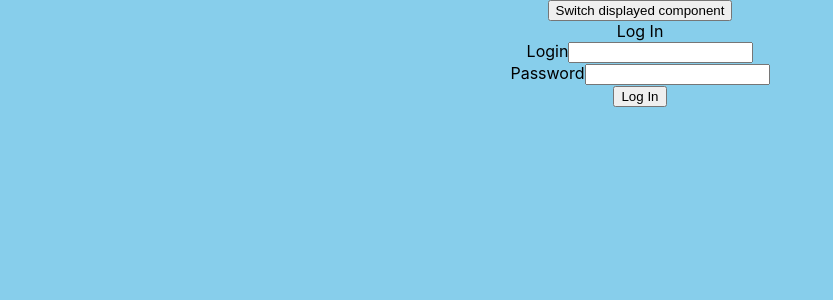
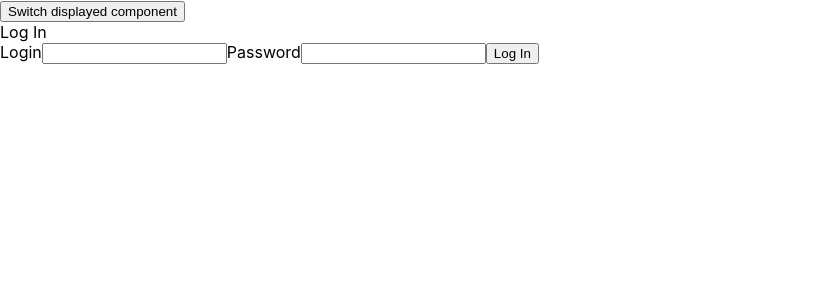
Before and after one commit to Sienkowski99/FirstWebService, a React (Create React App) app in the folder react_version_of_the_project/: page / in a window 1280 px wide. Shown: the top 300 px of the page, without its empty margins (0-833 px from the left). Built offline with nearby package versions, Linux system fonts and the light colour scheme.

Commit message:
removed all styles, minor changes

```diff
--- a/react_version_of_the_project/src/App.css
+++ b/react_version_of_the_project/src/App.css
@@ -1,4 +1,4 @@
-.App {
+/* .App {
   text-align: center;
 }
 
@@ -35,4 +35,4 @@
   to {
     transform: rotate(360deg);
   }
-}
+} */
--- a/react_version_of_the_project/src/App.js
+++ b/react_version_of_the_project/src/App.js
@@ -6,16 +6,16 @@ import RegisterForm from "./components/RegisterForm";
 import Dashboard from "./components/Dashboard";
 
 function App() {
-  const bodyStyle = {
-    position: "absolute",
-    display: "flex",
-    flexDirection: "column",
-    alignItems: "center",
-    // justifyContent: "space-around",
-    backgroundColor: "skyblue",
-    width: "100%",
-    height: "100%",
-  };
+  // const bodyStyle = {
+  //   position: "absolute",
+  //   display: "flex",
+  //   flexDirection: "column",
+  //   alignItems: "center",
+  //   // justifyContent: "space-around",
+  //   backgroundColor: "skyblue",
+  //   width: "100%",
+  //   height: "100%",
+  // };
 
   const [mainComponents, setMainComponents] = useState([
     <LoginForm pickComponent={pickComponent} />,
@@ -46,7 +46,7 @@ function App() {
   }
 
   return (
-    <div className="App" style={bodyStyle}>
+    <div className="App">
       {/* <header className="App-header">
         <img src={logo} className="App-logo" alt="logo" />
         <p>
@@ -62,7 +62,7 @@ function App() {
         </a>
       </header> */}
       {/* <LoginForm/> */}
-      <div id="bodyContent" style={bodyStyle}>
+      <div id="bodyContent">
         <button onClick={() => pickComponent("next")}>
           Switch displayed component
         </button>
--- a/react_version_of_the_project/src/components/Dashboard.js
+++ b/react_version_of_the_project/src/components/Dashboard.js
@@ -29,15 +29,8 @@ const Dashboard = (props) => {
   const [resData, setResData] = useState(props.resData);
   // const [monthWithYear, setMonthWithYear] = useState(props.month);
   return (
-    <div style={main}>
-      <form
-        onSubmit={handleSubmit}
-        style={{
-          width: "30%",
-          display: "flex",
-          flexDirection: "column",
-        }}
-      >
+    <div>
+      <form onSubmit={handleSubmit}>
         <label>
           Pick the date and time that you're willing to sacrifice for meeting up
           with friends
@@ -72,21 +65,21 @@ const Dashboard = (props) => {
 
       <div
         id="datesElement"
-        style={{
-          display: "flex",
-          flexDirection: "column",
-          justifyContent: "space-around",
-          width: "30%",
-        }}
+        // style={{
+        //   display: "flex",
+        //   flexDirection: "column",
+        //   justifyContent: "space-around",
+        //   width: "30%",
+        // }}
       >
         <div
-          style={{
-            display: "flex",
-            justifyContent: "space-between",
-          }}
+        // style={{
+        //   display: "flex",
+        //   justifyContent: "space-between",
+        // }}
         >
           <button>Previous</button>
-          <p style={{ color: "red" }}>{resData.content.title}</p>
+          <p>{resData.content.title}</p>
           <button>Next</button>
         </div>
         {resData.content.days2.days.map((element) => (
@@ -103,7 +96,7 @@ const Dashboard = (props) => {
       </div>
 
       <img
-        style={{ width: "30%", height: "320px" }}
+        // style={{ width: "30%", height: "320px" }}
         src="https://www.catster.com/wp-content/uploads/2018/01/An-orange-tabby-cat-with-the-M-marking-on-the-forehead.jpg"
       />
     </div>
--- a/react_version_of_the_project/src/components/LoginForm.js
+++ b/react_version_of_the_project/src/components/LoginForm.js
@@ -12,6 +12,12 @@ const LoginForm = (props) => {
     // width: "50%",
     padding: "10px",
     backgroundColor: "white",
+  };
+  const formStyle = {
+    display: "flex",
+    flexDirection: "column",
+    // width: "20%",
+    justifyContent: "space-around",
   };
   const [login, setLogin] = useState("");
   const [password, setPassword] = useState("");
@@ -46,14 +52,14 @@ const LoginForm = (props) => {
           value={login}
           onChange={(e) => setLogin(e.target.value)}
         />
-        <br />
+        {/* <br /> */}
         <label>Password</label>
         <input
           type="password"
           value={password}
           onChange={(e) => setPassword(e.target.value)}
         />
-        <br />
+        {/* <br /> */}
         <button type="submit">Log In</button>
       </form>
     </div>
```
